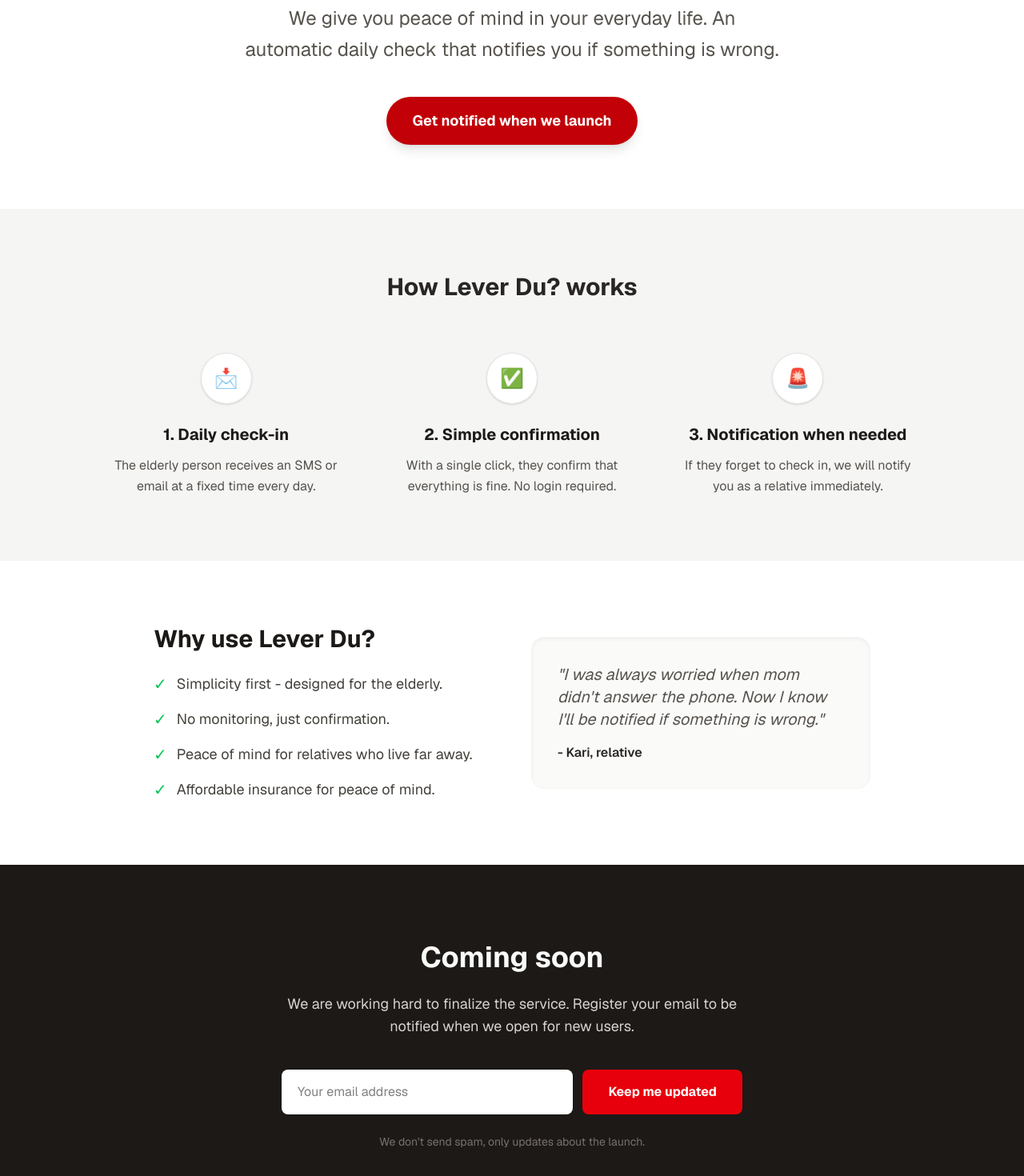
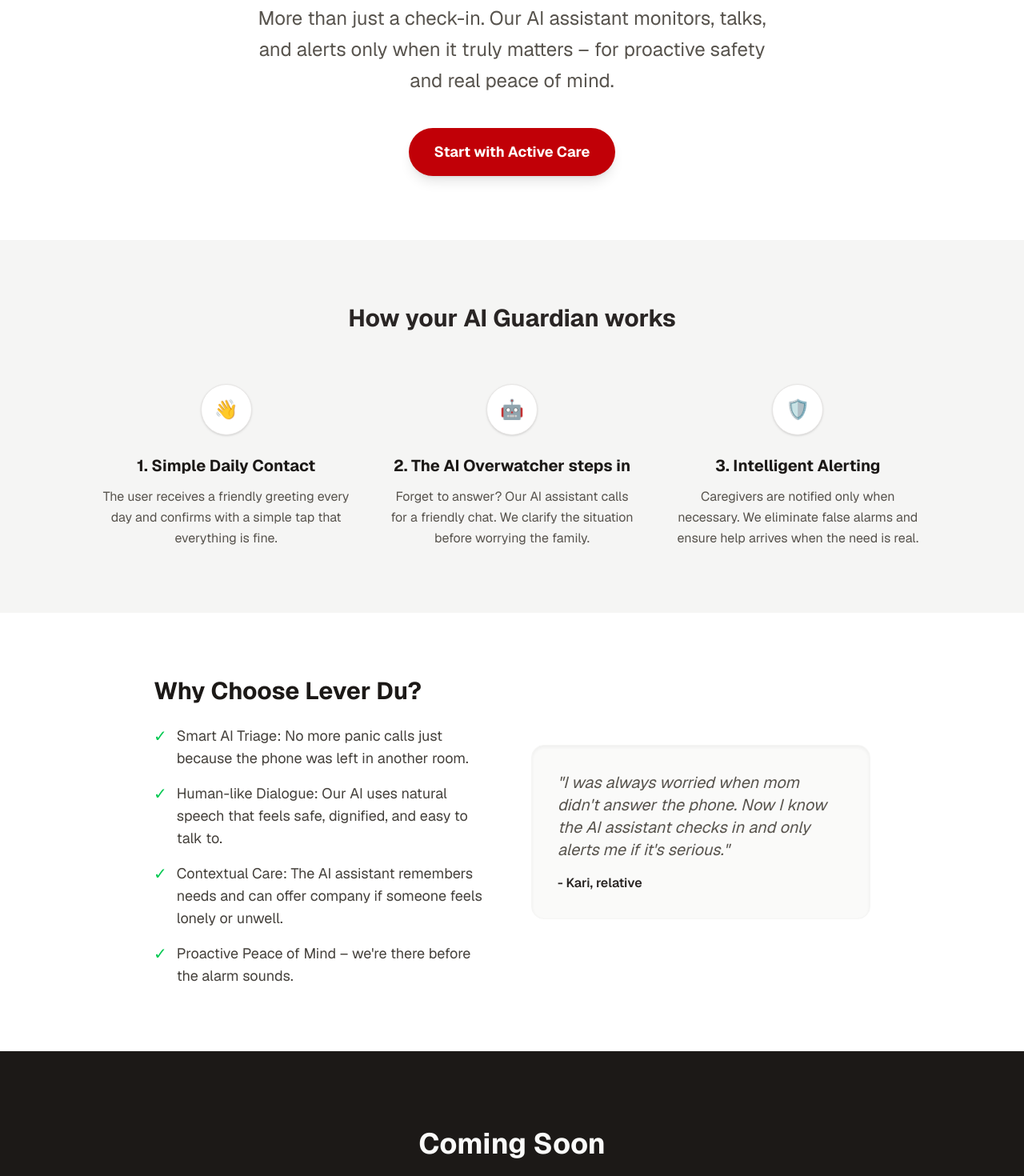
Before and after one commit to gdubya/silversignal, a Next.js app: page /en in a window 1280 px wide. Shown: the part 320-1790 px from the top of the page at 80% size. Built offline with nearby package versions, Linux system fonts and the light colour scheme.

Commit message:
feat: pivot to ai-assist

```diff
--- a/messages/en.json
+++ b/messages/en.json
@@ -1,30 +1,30 @@
 {
   "Page": {
     "title": "Lever Du?",
-    "heroTitle": "Is everything okay with your loved ones today?",
-    "heroSubtitle": "We give you peace of mind in your everyday life. An automatic daily check that notifies you if something is wrong.",
-    "getNotified": "Get notified when we launch",
-    "howItWorks": "How Lever Du? works",
-    "dailyCheckIn": "1. Daily check-in",
-    "dailyCheckInDescription": "The elderly person receives an SMS or email at a fixed time every day.",
-    "simpleConfirmation": "2. Simple confirmation",
-    "simpleConfirmationDescription": "With a single click, they confirm that everything is fine. No login required.",
-    "notificationWhenNeeded": "3. Notification when needed",
-    "notificationWhenNeededDescription": "If they forget to check in, we will notify you as a relative immediately.",
-    "whyUse": "Why use Lever Du?",
-    "whyUseItem1": "Simplicity first - designed for the elderly.",
-    "whyUseItem2": "No monitoring, just confirmation.",
-    "whyUseItem3": "Peace of mind for relatives who live far away.",
-    "whyUseItem4": "Affordable insurance for peace of mind.",
-    "testimonial": "\"I was always worried when mom didn't answer the phone. Now I know I'll be notified if something is wrong.\"",
+    "heroTitle": "Next-Generation Safety: Your Personal AI Overwatcher",
+    "heroSubtitle": "More than just a check-in. Our AI assistant monitors, talks, and alerts only when it truly matters – for proactive safety and real peace of mind.",
+    "getNotified": "Start with Active Care",
+    "howItWorks": "How your AI Guardian works",
+    "dailyCheckIn": "1. Simple Daily Contact",
+    "dailyCheckInDescription": "The user receives a friendly greeting every day and confirms with a simple tap that everything is fine.",
+    "simpleConfirmation": "2. The AI Overwatcher steps in",
+    "simpleConfirmationDescription": "Forget to answer? Our AI assistant calls for a friendly chat. We clarify the situation before worrying the family.",
+    "notificationWhenNeeded": "3. Intelligent Alerting",
+    "notificationWhenNeededDescription": "Caregivers are notified only when necessary. We eliminate false alarms and ensure help arrives when the need is real.",
+    "whyUse": "Why Choose Lever Du?",
+    "whyUseItem1": "Smart AI Triage: No more panic calls just because the phone was left in another room.",
+    "whyUseItem2": "Human-like Dialogue: Our AI uses natural speech that feels safe, dignified, and easy to talk to.",
+    "whyUseItem3": "Contextual Care: The AI assistant remembers needs and can offer company if someone feels lonely or unwell.",
+    "whyUseItem4": "Proactive Peace of Mind – we're there before the alarm sounds.",
+    "testimonial": "\"I was always worried when mom didn't answer the phone. Now I know the AI assistant checks in and only alerts me if it's serious.\"",
     "testimonialAuthor": "- Kari, relative",
-    "comingSoon": "Coming soon",
-    "comingSoonSubtitle": "We are working hard to finalize the service. Register your email to be notified when we open for new users.",
+    "comingSoon": "Coming Soon",
+    "comingSoonSubtitle": "We are developing the future of care technology. Register your email to join the journey.",
     "yourEmail": "Your email address",
-    "keepMeUpdated": "Keep me updated",
+    "keepMeUpdated": "Join the Journey",
     "sending": "Sending...",
-    "thankYou": "Thanks for your interest! We'll keep you updated.",
-    "noSpam": "We don't send spam, only updates about the launch.",
+    "thankYou": "Thanks for your interest! We'll keep you updated on the development of your new AI assistant.",
+    "noSpam": "We only send relevant updates about our AI service.",
     "contactUs": "Contact us",
     "copyright": "© {year} Lever Du? All rights reserved.",
     "errorGeneric": "Something went wrong. Please try again.",
@@ -32,20 +32,20 @@
   },
   "Faq": {
     "title": "Frequently Asked Questions",
-    "q1": "How does it work?",
-    "a1": "We send a daily message (SMS/Email). The user clicks a link to confirm they are okay. If not, we notify the relatives.",
+    "q1": "How does the AI Overwatcher work?",
+    "a1": "We send a daily greeting. If the user doesn't respond, our AI assistant calls to check if everything is okay. We only notify relatives if the AI cannot establish contact or identifies a need.",
     "q2": "How much does it cost?",
-    "a2": "Basic usage will be free (one monitor and simple alerting). Other features and pricing will be announced in the future.",
-    "q3": "Is it complicated for seniors?",
-    "a3": "No, it is designed to be extremely simple. No login, just one click.",
-    "q4": "What happens if they forget to click?",
-    "a4": "We will send a reminder. If still no response, we notify the contact person.",
-    "q5": "Do you track my location?",
-    "a5": "No, never. We honor your privacy. We only register that you have clicked the button to confirm you are okay. We do not use GPS or cameras.",
-    "q6": "Can I decide when the message arrives?",
-    "a6": "Yes. You choose the time of day that fits your routine best (for example, with your morning coffee).",
+    "a2": "We offer different levels of active care. More information about pricing and features will be available at launch.",
+    "q3": "Is it difficult to talk to an AI?",
+    "a3": "No, we use leading voice technology that makes the conversation feel natural and human. It's like talking to a friendly assistant.",
+    "q4": "What if they just forgot their phone?",
+    "a4": "This is where our AI triage is unique. The AI assistant calls multiple times and tries to establish contact gently before involving the family, preventing false alarms.",
+    "q5": "Is my privacy protected?",
+    "a5": "Absolutely. We only use data to ensure safety and improve the conversation. We never use GPS tracking or cameras.",
+    "q6": "Can the AI remember specific needs?",
+    "a6": "Yes, our AI is contextual and learns routines to provide better support and more relevant follow-up over time.",
     "q7": "Can I pause the service?",
-    "a7": "Yes. You can easily pause the service temporarily, for example, if you are going on vacation or have family visiting.",
+    "a7": "Yes. You can easily pause the service when you have visitors or are away.",
     "contactUs": "Contact us",
     "copyright": "© {year} Lever Du? All rights reserved.",
     "backHome": "Back to Home"
--- a/src/app/[locale]/page.tsx
+++ b/src/app/[locale]/page.tsx
@@ -84,7 +84,7 @@ export default function Home() {
             <div className="grid md:grid-cols-3 gap-12">
               <div className="flex flex-col items-center text-center">
                 <div className="w-16 h-16 bg-white rounded-full flex items-center justify-center text-2xl mb-6 shadow-sm border border-stone-200">
-                  📩
+                  👋
                 </div>
                 <h3 className="text-xl font-bold mb-3">{t('dailyCheckIn')}</h3>
                 <p className="text-stone-600 leading-relaxed">
@@ -94,7 +94,7 @@ export default function Home() {
 
               <div className="flex flex-col items-center text-center">
                 <div className="w-16 h-16 bg-white rounded-full flex items-center justify-center text-2xl mb-6 shadow-sm border border-stone-200">
-                  ✅
+                  🤖
                 </div>
                 <h3 className="text-xl font-bold mb-3">{t('simpleConfirmation')}</h3>
                 <p className="text-stone-600 leading-relaxed">
@@ -104,7 +104,7 @@ export default function Home() {
 
               <div className="flex flex-col items-center text-center">
                 <div className="w-16 h-16 bg-white rounded-full flex items-center justify-center text-2xl mb-6 shadow-sm border border-stone-200">
-                  🚨
+                  🛡️
                 </div>
                 <h3 className="text-xl font-bold mb-3">{t('notificationWhenNeeded')}</h3>
                 <p className="text-stone-600 leading-relaxed">
```
Also changed, not shown: messages/no.json (+33 -33 lines).
